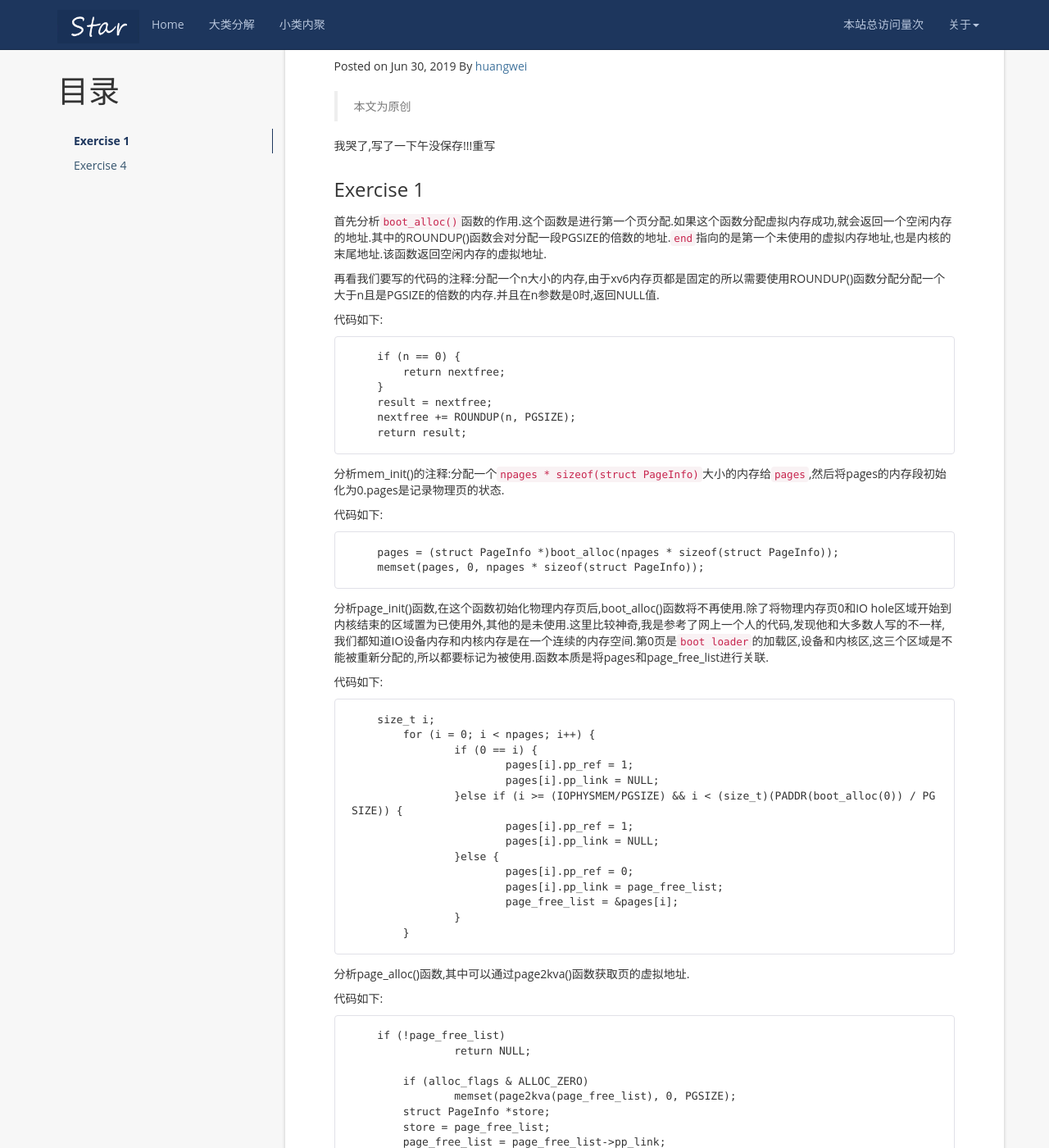
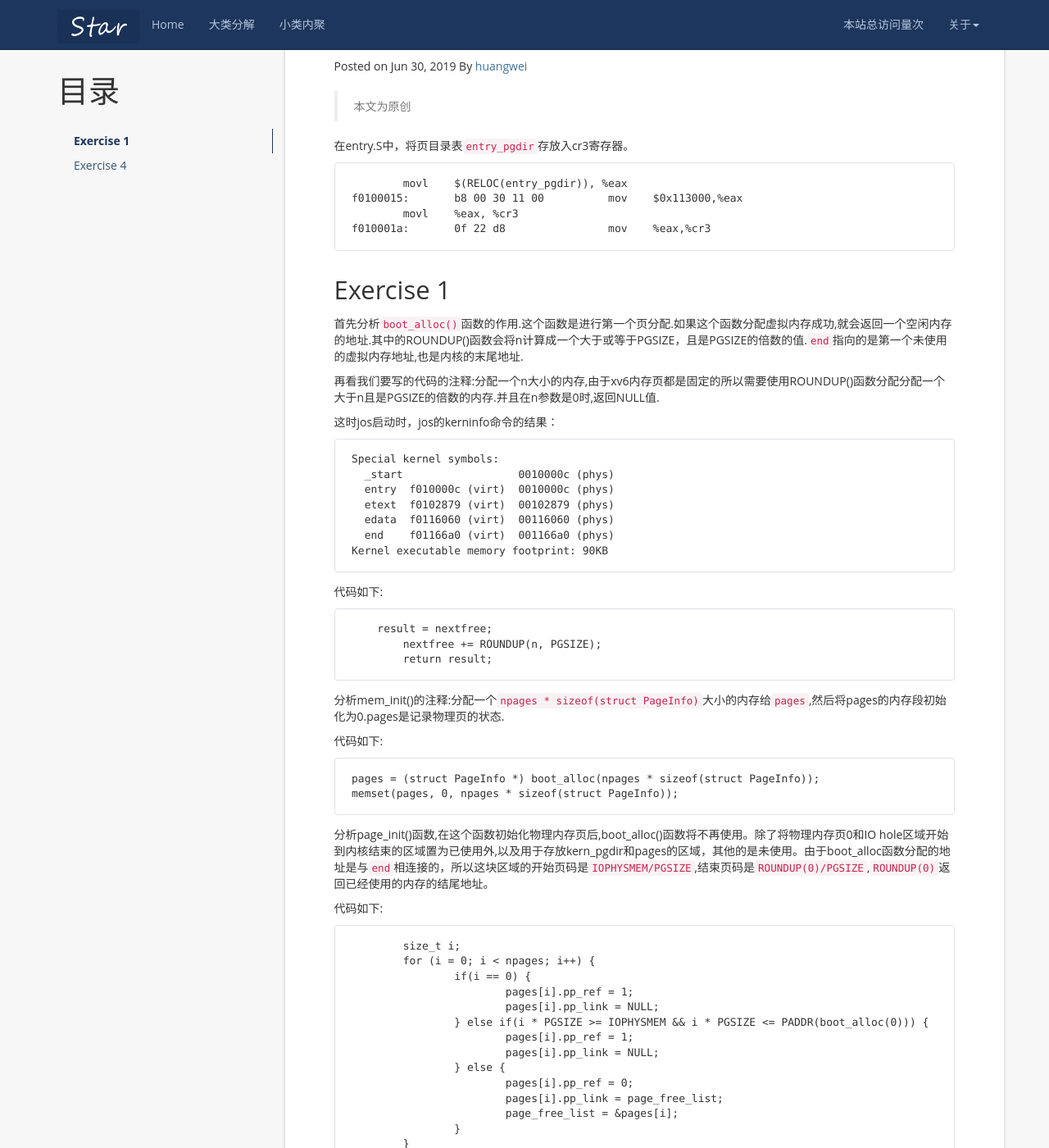
Before and after one commit to mayunmeiyouming/blog, a Jekyll site: the page built from _posts/2019-06-20-xv6 lab2.md, in a window 1280 px wide and 1400 px high, scrolled down 364 px. Shown: the whole window at 82% size. Built offline with Jekyll 4.4.1, drawn with Linux system fonts in a browser that asks for light colours; nearby versions of some CDN libraries; a script that is not in the unit is left out; comment, search, counter and statistics services are not loaded; some of the changed text lies outside the part shown.

Commit message:
2019-12-13-1

````diff
--- a/_posts/2019-06-20-xv6 lab2.md
+++ b/_posts/2019-06-20-xv6 lab2.md
@@ -9,50 +9,65 @@ tag: xv6
 * content
 {:toc}
 
-
 >本文为原创
 
-我哭了,写了一下午没保存!!!重写
+在entry.S中，将页目录表`entry_pgdir`存放入cr3寄存器。
 
-### Exercise 1
+```
+	movl	$(RELOC(entry_pgdir)), %eax
+f0100015:	b8 00 30 11 00       	mov    $0x113000,%eax
+	movl	%eax, %cr3
+f010001a:	0f 22 d8             	mov    %eax,%cr3
+```
 
-首先分析`boot_alloc()`函数的作用.这个函数是进行第一个页分配.如果这个函数分配虚拟内存成功,就会返回一个空闲内存的地址.其中的ROUNDUP()函数会对分配一段PGSIZE的倍数的地址.`end`指向的是第一个未使用的虚拟内存地址,也是内核的末尾地址.该函数返回空闲内存的虚拟地址.
+## Exercise 1
+
+首先分析`boot_alloc()`函数的作用.这个函数是进行第一个页分配.如果这个函数分配虚拟内存成功,就会返回一个空闲内存的地址.其中的ROUNDUP()函数会将n计算成一个大于或等于PGSIZE，且是PGSIZE的倍数的值.`end`指向的是第一个未使用的虚拟内存地址,也是内核的末尾地址.
 
 再看我们要写的代码的注释:分配一个n大小的内存,由于xv6内存页都是固定的所以需要使用ROUNDUP()函数分配分配一个大于n且是PGSIZE的倍数的内存.并且在n参数是0时,返回NULL值.
+
+这时jos启动时，jos的kerninfo命令的结果：
+
+```
+Special kernel symbols:
+  _start                  0010000c (phys)
+  entry  f010000c (virt)  0010000c (phys)
+  etext  f0102879 (virt)  00102879 (phys)
+  edata  f0116060 (virt)  00116060 (phys)
+  end    f01166a0 (virt)  001166a0 (phys)
+Kernel executable memory footprint: 90KB
+```
 
 代码如下:
 
 ```
-    if (n == 0) {
-        return nextfree;
-    }
     result = nextfree;
-    nextfree += ROUNDUP(n, PGSIZE);
-    return result;
+	nextfree += ROUNDUP(n, PGSIZE);
+	return result;
 ```
 
 分析mem_init()的注释:分配一个`npages * sizeof(struct PageInfo)`大小的内存给`pages`,然后将pages的内存段初始化为0.pages是记录物理页的状态.
 
 代码如下:
 ```
-    pages = (struct PageInfo *)boot_alloc(npages * sizeof(struct PageInfo));
-    memset(pages, 0, npages * sizeof(struct PageInfo));
+pages = (struct PageInfo *) boot_alloc(npages * sizeof(struct PageInfo));
+memset(pages, 0, npages * sizeof(struct PageInfo));
 ```
 
-分析page_init()函数,在这个函数初始化物理内存页后,boot_alloc()函数将不再使用.除了将物理内存页0和IO hole区域开始到内核结束的区域置为已使用外,其他的是未使用.这里比较神奇,我是参考了网上一个人的代码,发现他和大多数人写的不一样,我们都知道IO设备内存和内核内存是在一个连续的内存空间.第0页是`boot loader`的加载区,设备和内核区,这三个区域是不能被重新分配的,所以都要标记为被使用.函数本质是将pages和page_free_list进行关联.
+分析page_init()函数,在这个函数初始化物理内存页后,boot_alloc()函数将不再使用。除了将物理内存页0和IO hole区域开始到内核结束的区域置为已使用外,以及用于存放kern_pgdir和pages的区域，其他的是未使用。由于boot_alloc函数分配的地址是与`end`相连接的，所以这块区域的开始页码是`IOPHYSMEM/PGSIZE`,结束页码是`ROUNDUP(0)/PGSIZE`,`ROUNDUP(0)`返回已经使用的内存的结尾地址。
 
 代码如下:
 
 ```
-    size_t i;
+	size_t i;
 	for (i = 0; i < npages; i++) {
-		if (0 == i) {
+		if(i == 0) {
 			pages[i].pp_ref = 1;
 			pages[i].pp_link = NULL;
-		}else if (i >= (IOPHYSMEM/PGSIZE) && i < (size_t)(PADDR(boot_alloc(0)) / PGSIZE)) {
+		} else if(i * PGSIZE >= IOPHYSMEM && i * PGSIZE <= PADDR(boot_alloc(0))) {
 			pages[i].pp_ref = 1;
 			pages[i].pp_link = NULL;
-		}else {
+		} else {
 			pages[i].pp_ref = 0;
 			pages[i].pp_link = page_free_list;
 			page_free_list = &pages[i];
@@ -60,23 +75,22 @@ tag: xv6
 	}
 ```
 
-分析page_alloc()函数,其中可以通过page2kva()函数获取页的虚拟地址.
+分析page_alloc()函数,其中可以通过page2kva()函数，将struct PageInfo的指针地址转换成虚拟地址。page_free_list会存放空闲列表的头节点
 
 代码如下:
 
 ```
-    if (!page_free_list)
-		return NULL;
-
-	if (alloc_flags & ALLOC_ZERO)
-		memset(page2kva(page_free_list), 0, PGSIZE);
-	struct PageInfo *store;
-	store = page_free_list;
-	page_free_list = page_free_list->pp_link;
-
-	store->pp_link = NULL;
-	store->pp_ref = 0;
-	return store;
+	// Fill this function in
+	if(page_free_list == NULL)
+	    return NULL;
+	struct PageInfo* result = page_free_list;
+	page_free_list = result->pp_link;
+	if (alloc_flags & ALLOC_ZERO) {
+		memset(page2kva(result), 0, PGSIZE);
+	}
+	result->pp_ref = 0;
+	result->pp_link = NULL;
+	return result;
 ```
 
 分析page_free()函数
````
Also changed, not shown: other parts of _posts/2019-06-20-xv6 lab2.md (+4 -4 lines), _posts/2019-06-17-xv6 lab1.md (+2 -0 lines).
